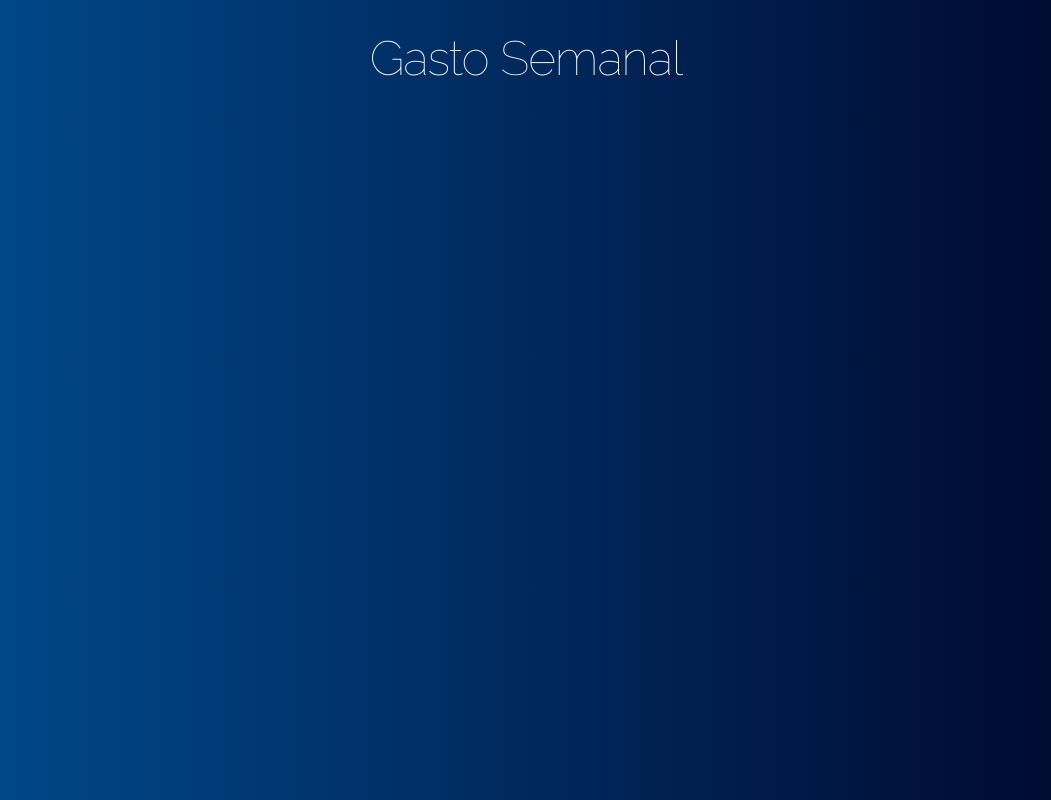
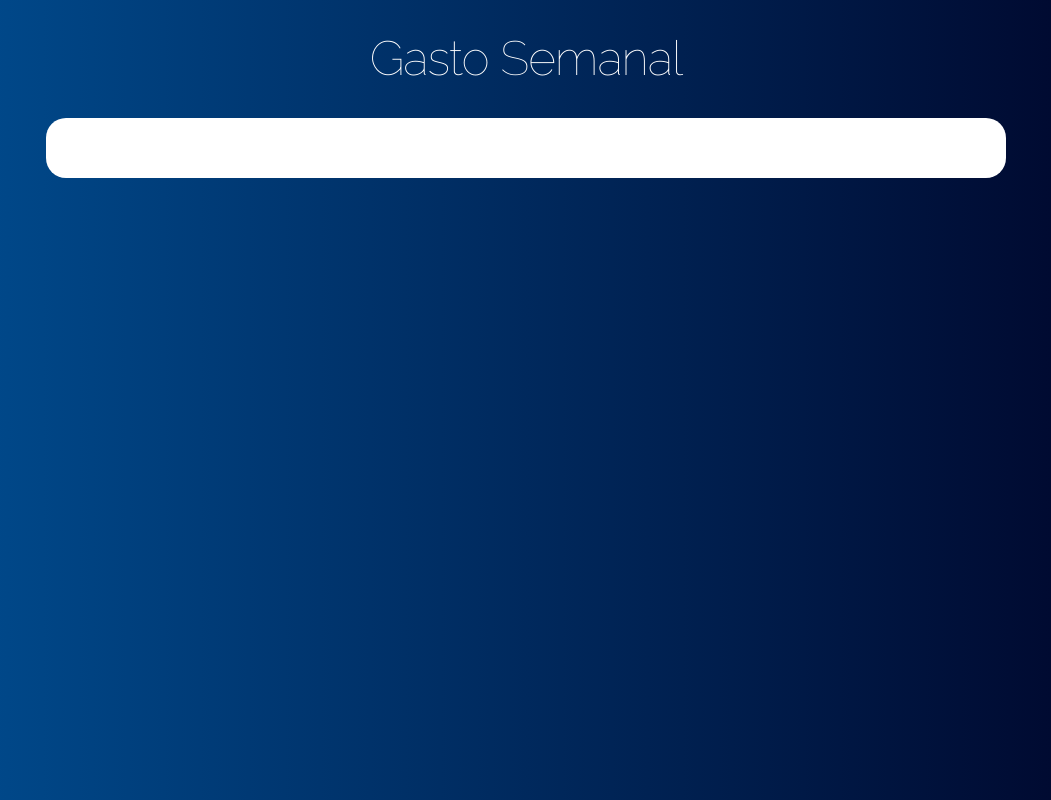
Before and after one commit to PabloAdriaensens/gastosemanal, a React (Create React App) app: page / in a window 1280 px wide. Shown: the whole page, without its empty margins (114-1165 px from the left). Built offline with nearby package versions, Linux system fonts and the light colour scheme.

Commit message:
preparación aplicación para formulario e información

```diff
--- a/src/componentes/App.js
+++ b/src/componentes/App.js
@@ -9,6 +9,17 @@ class App extends Component {
                 <Header
                     titulo='Gasto Semanal'
                 />
+
+                <div className="contenido-principal contenido">
+                    <div className="row">
+                        <div className="one-half column">
+
+                        </div>
+                        <div className="one-half column">
+
+                        </div>
+                    </div>
+                </div>
             </div>
         );
     }
```
